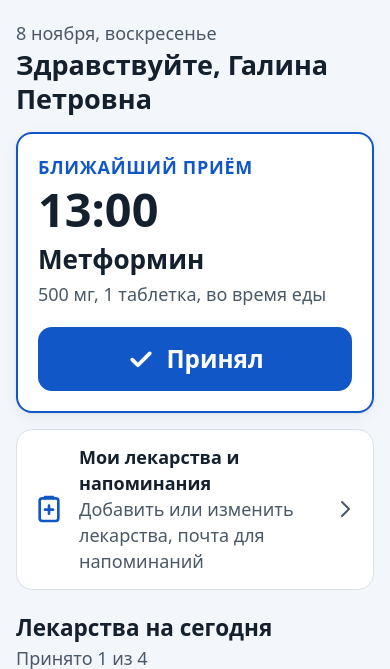
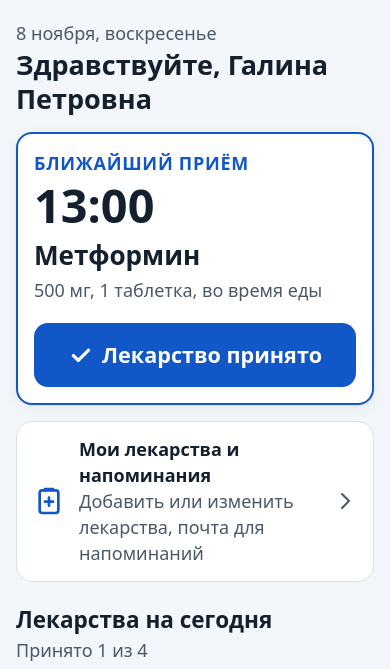
Before and after one commit to larkzzz/Pulse, a FastAPI app: page / in a window 390 px wide. Shown: the part 65-734 px from the top of the page. Run offline with FastAPI, Linux system fonts and the light colour scheme.

Commit message:
Кнопка «Принял» заменена на «Лекарство принято»
Нейтральная по роду формулировка; статус в списке — «Принято».
На узких экранах шрифт кнопки чуть меньше, чтобы текст помещался в одну строку.

```diff
--- a/app/main.py
+++ b/app/main.py
@@ -64,7 +64,7 @@ def patient_home(request: Request):
 
 @app.post("/intakes/{schedule_id}/{key}/take", response_class=HTMLResponse)
 def take_intake(request: Request, schedule_id: int, key: str):
-    """Отметка «Принял». Отдаём обновлённый блок «сегодня»."""
+    """Отметка «Лекарство принято». Отдаём обновлённый блок «сегодня»."""
     time = f"{key[:2]}:{key[2:]}"
     entry = next((e for e in mock_data.SCHEDULE if e["id"] == schedule_id), None)
     just_taken = None
--- a/app/mock_data.py
+++ b/app/mock_data.py
@@ -41,7 +41,7 @@ SCHEDULE = [
     {"id": 3, "drug": "Аторвастатин", "dose": "20 мг, 1 таблетка", "meal": "после еды", "times": ["19:00"], "until": ""},
 ]
 
-# Отметки «Принял» за сегодня: (id расписания, время) -> во сколько отмечено.
+# Отметки «Лекарство принято» за сегодня: (id расписания, время) -> во сколько отмечено.
 TAKEN_TODAY = {
     (1, "08:00"): "08:05",
 }
--- a/app/static/css/pulse.css
+++ b/app/static/css/pulse.css
@@ -145,7 +145,7 @@ svg { fill: none; stroke: currentColor; stroke-width: 2; stroke-linecap: round;
 .btn-take svg, .btn-main svg { width: 30px; height: 30px; stroke-width: 3; }
 .btn-take:hover, .btn-main:hover { background: var(--pulse-blue-dark); }
 .btn-take:active, .btn-main:active { transform: scale(.98); }
-/* Пока запрос идёт, кнопка «Принял» становится зелёной: нажатие засчитано. */
+/* Пока запрос идёт, кнопка «Лекарство принято» становится зелёной: нажатие засчитано. */
 .btn-take.htmx-request { background: var(--pulse-green); pointer-events: none; }
 
 .setup-card {
@@ -404,6 +404,9 @@ svg { fill: none; stroke: currentColor; stroke-width: 2; stroke-linecap: round;
 /* ---------- Узкий телефон ---------- */
 
 @media (max-width: 420px) {
+  .next-card { padding: 16px; }
+  .btn-take { font-size: 1.2rem; gap: 8px; padding: 0 10px; white-space: nowrap; }
+  .btn-take svg { width: 26px; height: 26px; }
   .btn-main { font-size: 1.15rem; }
   .btn-main svg { width: 26px; height: 26px; }
   .panel { padding: 16px; }
--- a/app/templates/partials/today.html
+++ b/app/templates/partials/today.html
@@ -1,5 +1,5 @@
-{# Блок «сегодня»: ближайший приём с кнопкой «Принял» и список приёмов.
-   Перерисовывается через HTMX после нажатия «Принял».
+{# Блок «сегодня»: ближайший приём с кнопкой «Лекарство принято» и список приёмов.
+   Перерисовывается через HTMX после нажатия «Лекарство принято».
    На компьютере — две колонки: слева ближайший приём, справа список. #}
 <div class="home-grid">
   <div class="home-grid__main">
@@ -22,7 +22,7 @@
               hx-target="#today"
               hx-swap="innerHTML">
         <svg viewBox="0 0 24 24" aria-hidden="true"><path d="m5 12.5 4.5 4.5L19 7.5"/></svg>
-        <span>Принял</span>
+        <span>Лекарство принято</span>
       </button>
       {% elif total_count %}
       <p class="next-card__label" id="next-title">На сегодня всё</p>
@@ -65,7 +65,7 @@
         <span class="intake__status">
           {% if item.status == "taken" %}
             <svg viewBox="0 0 24 24" aria-hidden="true"><path d="m5 12.5 4.5 4.5L19 7.5"/></svg>
-            Принял
+            Принято
           {% elif item.status == "next" %}
             Скоро
           {% else %}
```
